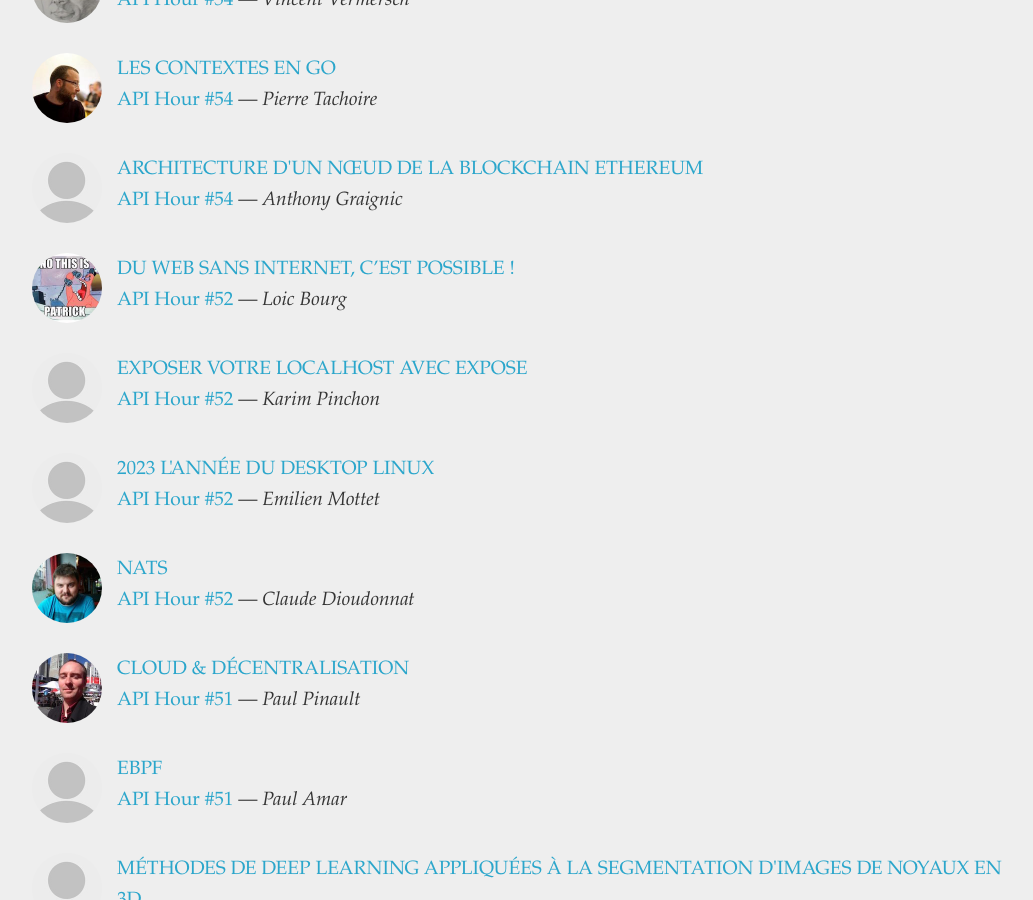
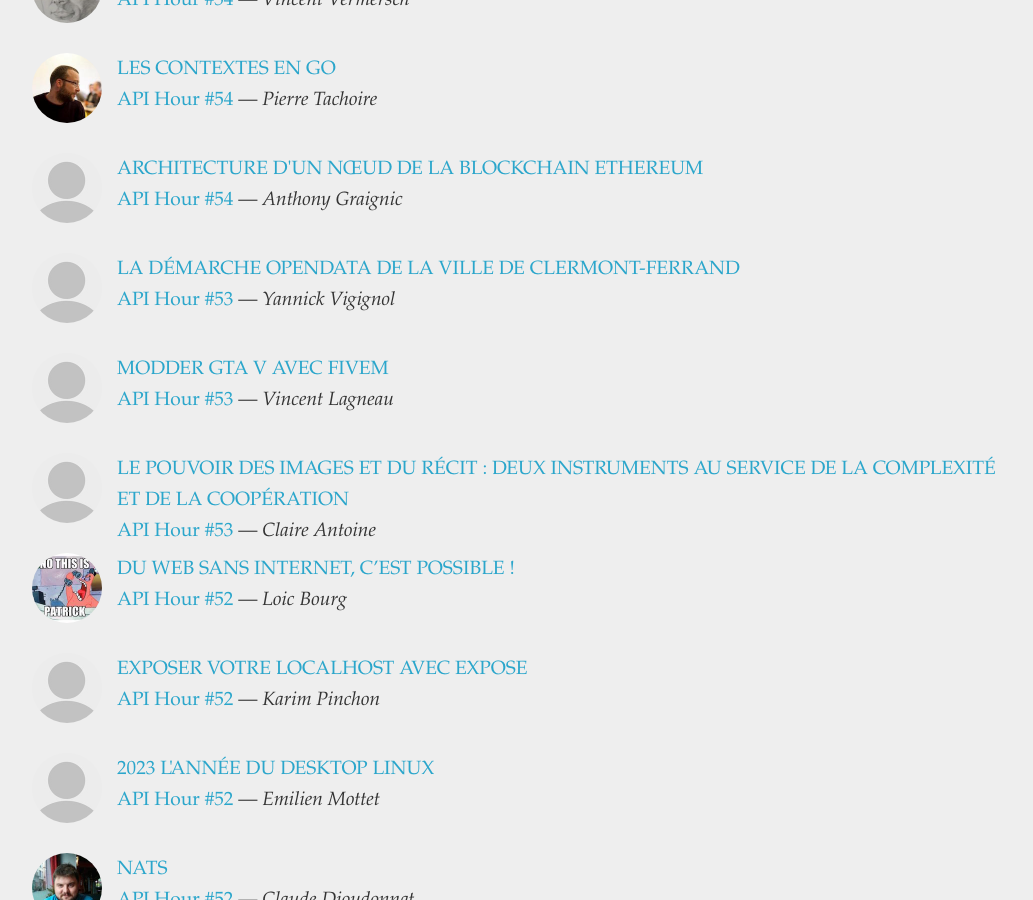
Before and after one commit to clermontech/clermontech.github.com, a Jekyll site: the page built from talks/index.md, in a window 1280 px wide and 900 px high, scrolled down 1111 px. Shown: the whole window, without its empty margins (123-1156 px from the left). Built offline with Jekyll 4.4.1, drawn with Linux system fonts in a browser that asks for light colours.

Commit message:
AH53: add talks

```diff
--- a/_posts/2023-02-14-api-hour-53.md
+++ b/_posts/2023-02-14-api-hour-53.md
@@ -42,12 +42,15 @@ transformations de notre siècle, il va falloir repenser notre manière de
 décrire notre monde, en l'élargissant à d'autres formes d'expressions plus
 universelles : l'image et le récit.
 
+[Voir la vidéo]({% post_url 2023-02-14-claire-antoine-le-pouvoir-des-images-et-du-recit %})
+
 ### Yannick Vigignol • La démarche OpenData de la ville de Clermont-Ferrand
 
 Présentation du nouveau portail et des jeux de données OpenData par Yannick
 Vigignol, conseiller municipal délégué aux initiatives associatives et à
 l'ouverture des données.
 
+[Voir la vidéo]({% post_url 2023-02-14-yannick-vigignol-la-demarche-opendata-de-la-ville-de-clermont-ferrand %})
 
 ### Vincent Lagneau • Modder GTA V avec FiveM
 
@@ -55,6 +58,8 @@ Jouer à GTA Online avec vos amis mais avec des modifications faites par vos
 soins, ça vous tente ? Une présentation rapide du scripting sur FiveM afin
 d'avoir les bases pour développer votre premier script.
 
+[Voir la vidéo]({% post_url 2023-02-14-vincent-lagneau-modder-gta-v-avec-fivem %})
+
 
 ### Peut-être vous ?
 
--- /dev/null
+++ b/_posts/2023-02-14-claire-antoine-le-pouvoir-des-images-et-du-recit.md
@@ -0,0 +1,26 @@
+---
+layout: talk
+categories: [ talks, api-hour-53 ]
+
+session_url: /api-hours/api-hour-53.html
+session_name: Clermont'ech API Hour &#35;53
+session_short_name: "&#35;53"
+
+author: Claire Antoine
+author_url: https://www.nouvelle-vague.co/
+author_image:
+
+slides_url:
+video:
+
+title: "Le pouvoir des images et du récit : deux instruments au service de la complexité et de la coopération"
+
+---
+
+La complexification et la technicité croissante de notre monde met à mal notre
+capacité à le comprendre, et avec elle notre puissance d'agir. Les langages
+d'experts, censés expliciter ce monde technique, finissent de le mystifier par
+l'usage d'un jargon spécialisé peu accessible. Si l'on veut réussir les grandes
+transformations de notre siècle, il va falloir repenser notre manière de
+décrire notre monde, en l'élargissant à d'autres formes d'expressions plus
+universelles : l'image et le récit.
--- /dev/null
+++ b/_posts/2023-02-14-vincent-lagneau-modder-gta-v-avec-fivem.md
@@ -0,0 +1,22 @@
+---
+layout: talk
+categories: [ talks, api-hour-53 ]
+
+session_url: /api-hours/api-hour-53.html
+session_name: Clermont'ech API Hour &#35;53
+session_short_name: "&#35;53"
+
+author: Vincent Lagneau
+author_url:
+author_image:
+
+slides_url:
+video:
+
+title: "Modder GTA V avec FiveM"
+
+---
+
+Jouer à GTA Online avec vos amis mais avec des modifications faites par vos
+soins, ça vous tente ? Une présentation rapide du scripting sur FiveM afin
+d'avoir les bases pour développer votre premier script.
--- /dev/null
+++ b/_posts/2023-02-14-yannick-vigignol-la-demarche-opendata-de-la-ville-de-clermont-ferrand.md
@@ -0,0 +1,24 @@
+---
+layout: talk
+categories: [ talks, api-hour-53 ]
+
+session_url: /api-hours/api-hour-53.html
+session_name: Clermont'ech API Hour &#35;53
+session_short_name: "&#35;53"
+
+author: Yannick Vigignol
+author_url:
+author_image:
+
+slides_url:
+video:
+
+title: "La démarche OpenData de la ville de Clermont-Ferrand"
+
+---
+
+Présentation du nouveau portail et des jeux de données OpenData par Yannick
+Vigignol, conseiller municipal délégué aux initiatives associatives et à
+l'ouverture des données.
+
+[https://opendata.clermontmetropole.eu](https://opendata.clermontmetropole.eu)
```
